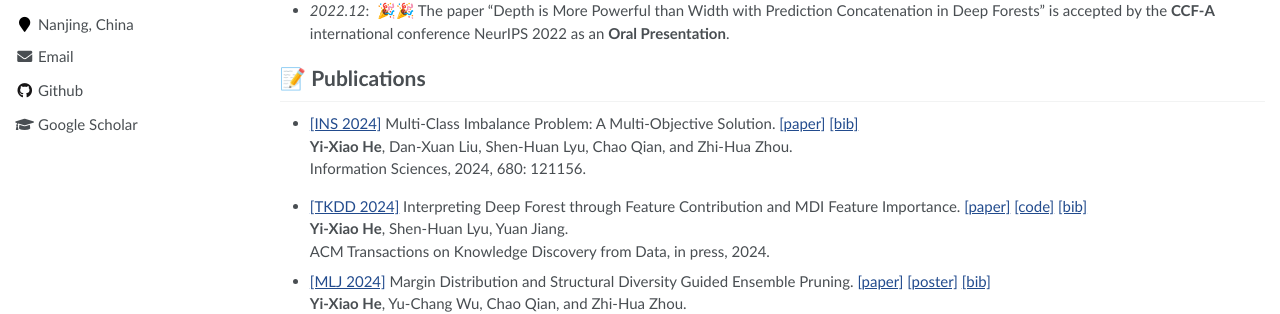
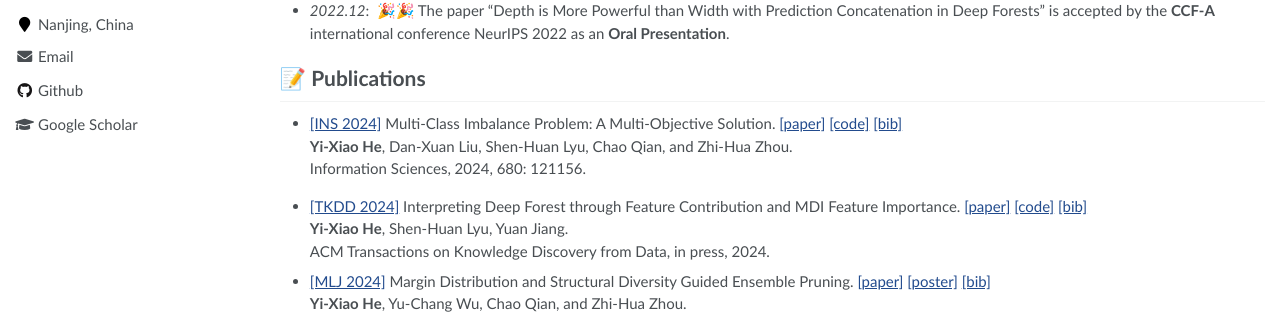
Before and after one commit to heyixiao14/heyixiao14.github.io, a Jekyll site: the page built from _pages/about.md, in a window 1280 px wide and 1226 px high. Shown: the part 400-714 px from the top of the window. Built offline with Jekyll 4.4.1, drawn with Linux system fonts in a browser that asks for light colours.

Commit message:
Update about.md

```diff
--- a/_pages/about.md
+++ b/_pages/about.md
@@ -29,7 +29,7 @@ My research interest includes ensemble learning and learning theory.
 
 # 📝 Publications
 
- - [[INS 2024]](https://authors.elsevier.com/sd/article/S0020-0255(24)01070-3) Multi-Class Imbalance Problem: A Multi-Objective Solution. [[paper]](papers/he2024multi.pdf) [[bib]](papers/he2024multi.html) <br>
+ - [[INS 2024]](https://authors.elsevier.com/sd/article/S0020-0255(24)01070-3) Multi-Class Imbalance Problem: A Multi-Objective Solution. [[paper]](papers/he2024multi.pdf) [[code]](https://github.com/heyixiao14/MMEnsemble-code) [[bib]](papers/he2024multi.html) <br>
 **Yi-Xiao He**, Dan-Xuan Liu, Shen-Huan Lyu, Chao Qian, and Zhi-Hua Zhou.<br>
 Information Sciences, 2024, 680: 121156.
 
```
